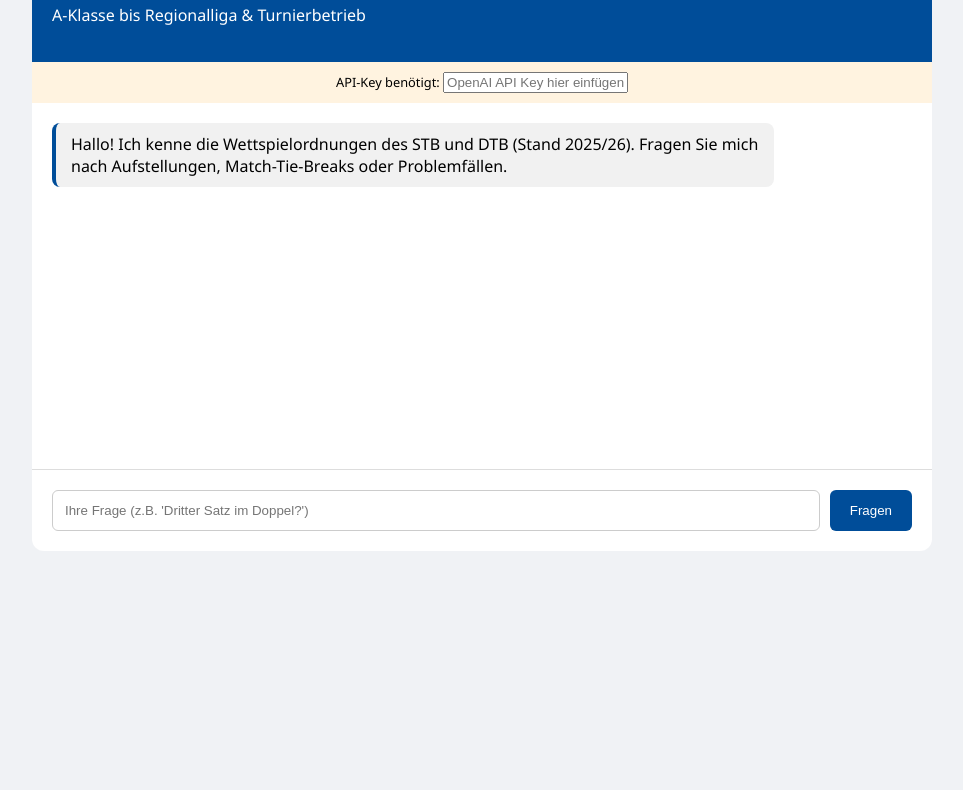
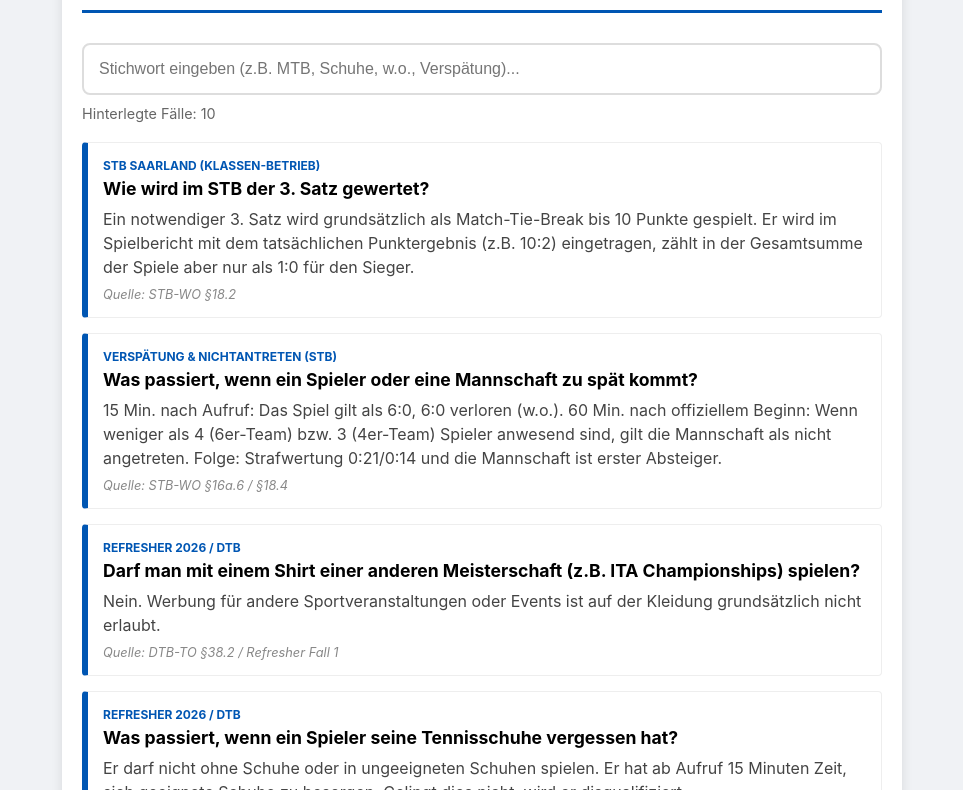
Before and after one commit to frauvau667/test2, a plain HTML site: page index.html in a window 1280 px wide. Shown: the part 109-899 px from the top of the page, without its empty margins (158-1121 px from the left). Before the commit the page ends 800 px from the top, so only its background shows below. Drawn offline with Linux system fonts and the light colour scheme.

Commit message:
Update index.html

```diff
--- a/index.html
+++ b/index.html
@@ -2,98 +2,150 @@
 <html lang="de">
 <head>
     <meta charset="UTF-8">
-    <title>KI Tennis-Experte Saarland</title>
+    <meta name="viewport" content="width=device-width, initial-scale=1.0">
+    <title>Tennis-Regel-Check Saarland & Regionalliga</title>
     <style>
-        body { font-family: 'Segoe UI', Tahoma, Geneva, Verdana, sans-serif; background: #f0f2f5; margin: 0; padding: 20px; }
-        .chat-container { max-width: 900px; margin: auto; background: white; border-radius: 12px; shadow: 0 4px 15px rgba(0,0,0,0.1); display: flex; flex-direction: column; height: 80vh; }
-        .header { background: #004d99; color: white; padding: 20px; border-top-left-radius: 12px; border-top-right-radius: 12px; }
-        #chat-window { flex-grow: 1; padding: 20px; overflow-y: auto; border-bottom: 1px solid #ddd; }
-        .message { margin-bottom: 15px; padding: 10px 15px; border-radius: 8px; max-width: 80%; }
-        .user { background: #e1f5fe; align-self: flex-end; margin-left: auto; }
-        .ai { background: #f1f1f1; align-self: flex-start; border-left: 4px solid #004d99; }
-        .input-area { padding: 20px; display: flex; gap: 10px; }
-        input[type="text"] { flex-grow: 1; padding: 12px; border: 1px solid #ccc; border-radius: 6px; }
-        button { padding: 10px 20px; background: #004d99; color: white; border: none; border-radius: 6px; cursor: pointer; }
-        .key-area { font-size: 0.8em; padding: 10px; background: #fff3e0; text-align: center; }
+        :root { --stb-blue: #0056b3; --stb-yellow: #ffcc00; }
+        body { font-family: -apple-system, BlinkMacSystemFont, "Segoe UI", Roboto, sans-serif; background: #f0f2f5; margin: 0; padding: 20px; color: #333; }
+        .container { max-width: 800px; margin: auto; background: white; padding: 20px; border-radius: 12px; box-shadow: 0 4px 12px rgba(0,0,0,0.1); }
+        .header { text-align: center; border-bottom: 3px solid var(--stb-blue); margin-bottom: 20px; padding-bottom: 10px; }
+        .search-container { position: sticky; top: 10px; background: white; padding: 10px 0; z-index: 100; }
+        input[type="text"] { width: 100%; padding: 15px; border: 2px solid #ddd; border-radius: 8px; font-size: 16px; box-sizing: border-box; outline: none; }
+        input[type="text"]:focus { border-color: var(--stb-blue); }
+        .result-count { font-size: 0.9em; color: #666; margin: 10px 0; }
+        .rule-card { background: #fff; border: 1px solid #eee; border-left: 6px solid var(--stb-blue); padding: 15px; margin-bottom: 15px; border-radius: 4px; display: block; }
+        .category { font-size: 0.75em; font-weight: bold; text-transform: uppercase; color: var(--stb-blue); margin-bottom: 5px; }
+        .question { font-weight: bold; font-size: 1.1em; margin-bottom: 8px; color: #000; }
+        .answer { line-height: 1.5; color: #444; }
+        .source { font-size: 0.8em; color: #888; margin-top: 8px; font-style: italic; }
+        .highlight { background: var(--stb-yellow); padding: 2px; }
+        footer { text-align: center; font-size: 0.8em; color: #999; margin-top: 30px; }
     </style>
 </head>
 <body>
 
-<div class="chat-container">
+<div class="container">
     <div class="header">
-        <h2>🎾 KI-Regel-Experte (STB / DTB)</h2>
-        <p>A-Klasse bis Regionalliga & Turnierbetrieb</p>
+        <h1 style="margin:0; color: var(--stb-blue);">🎾 Tennis-Regel-Check</h1>
+        <p style="margin:5px 0;">Saarland (STB) & Regionalliga (DTB)</p>
     </div>
 
-    <div class="key-area">
-        API-Key benötigt: <input type="password" id="apiKey" placeholder="OpenAI API Key hier einfügen">
+    <div class="search-container">
+        <input type="text" id="searchInput" placeholder="Stichwort eingeben (z.B. MTB, Schuhe, w.o., Verspätung)..." onkeyup="performSearch()">
+        <div id="count" class="result-count">Hinterlegte Fälle: <span id="totalNum"></span></div>
     </div>
 
-    <div id="chat-window">
-        <div class="message ai">Hallo! Ich kenne die Wettspielordnungen des STB und DTB (Stand 2025/26). Fragen Sie mich nach Aufstellungen, Match-Tie-Breaks oder Problemfällen.</div>
-    </div>
-
-    <div class="input-area">
-        <input type="text" id="userInput" placeholder="Ihre Frage (z.B. 'Dritter Satz im Doppel?')">
-        <button onclick="askAI()">Fragen</button>
+    <div id="results">
+        <!-- Hier erscheinen die Suchergebnisse -->
     </div>
 </div>
 
+<footer>
+    Datenstand: April 2025/2026. Basierend auf STB-WO, DTB-TO und Refresher-Dokumenten.
+</footer>
+
 <script>
-    // Zusammengefasstes Wissen aus Ihren Quellen als Kontext für die KI
-    const TENNIS_KNOWLEDGE = `
-    KONTEX-WISSEN FÜR DIE KI:
-    - STB (Saarland): 3. Satz ist IMMER Match-Tie-Break (10 Punkte) [1].
-    - STB Wertung: Einzel 2 Punkte, Doppel 3 Punkte. Gesamt max 21 (6er) oder 14 (4er) [1].
-    - Verspätung STB: 15 Min nach Aufruf = 6:0, 6:0 Wertung [2]. 60 Min nach offizieller Zeit = Mannschaft nicht angetreten.
-    - Regionalliga: Spielt nach DTB-WSpO [3].
-    - DTB-TO §38.2: Werbung für andere Sport-Events auf Kleidung verboten [4, 5].
-    - Kleidung: Bei falschem Schuhwerk (z.B. keine Sandplatzschuhe) 15 Min Zeit zum Wechseln, sonst Disqualifikation [6, 7].
-    - Lucky Loser: Auch Spieler, die nach einer Rast in Runde 1 krank werden, können durch LL ersetzt werden [5, 8].
-    - Schiedsrichter: Spieler entscheidet auf seiner Seite. Bei Ballabdruck-Streit auf Sand entscheidet der OSR endgültig [9, 10].
-    - Behinderung: Absichtliches Sprechen während des Schlags ist Punktverlust [11, 12].
-    - Aufstellung: Reihenfolge nach LK/Rangliste zwingend. Falsche Position = 0:6, 0:6 für dieses und alle folgenden Spiele [13, 14].
-    `;
+    // Integrierte Wissensdatenbank aus den Quellen
+    const database = [
+        {
+            cat: "STB Saarland (Klassen-Betrieb)",
+            q: "Wie wird im STB der 3. Satz gewertet?",
+            a: "Ein notwendiger 3. Satz wird grundsätzlich als Match-Tie-Break bis 10 Punkte gespielt. Er wird im Spielbericht mit dem tatsächlichen Punktergebnis (z.B. 10:2) eingetragen, zählt in der Gesamtsumme der Spiele aber nur als 1:0 für den Sieger.",
+            src: "STB-WO §18.2",
+            tags: "dritter satz match tie break mtb wertung punkte"
+        },
+        {
+            cat: "Verspätung & Nichtantreten (STB)",
+            q: "Was passiert, wenn ein Spieler oder eine Mannschaft zu spät kommt?",
+            a: "15 Min. nach Aufruf: Das Spiel gilt als 6:0, 6:0 verloren (w.o.). 60 Min. nach offiziellem Beginn: Wenn weniger als 4 (6er-Team) bzw. 3 (4er-Team) Spieler anwesend sind, gilt die Mannschaft als nicht angetreten. Folge: Strafwertung 0:21/0:14 und die Mannschaft ist erster Absteiger.",
+            src: "STB-WO §16a.6 / §18.4",
+            tags: "verspätung zeit nichtantreten strafe abstieg"
+        },
+        {
+            cat: "Refresher 2026 / DTB",
+            q: "Darf man mit einem Shirt einer anderen Meisterschaft (z.B. ITA Championships) spielen?",
+            a: "Nein. Werbung für andere Sportveranstaltungen oder Events ist auf der Kleidung grundsätzlich nicht erlaubt.",
+            src: "DTB-TO §38.2 / Refresher Fall 1",
+            tags: "kleidung werbung shirt trikot erlaubt"
+        },
+        {
+            cat: "Refresher 2026 / DTB",
+            q: "Was passiert, wenn ein Spieler seine Tennisschuhe vergessen hat?",
+            a: "Er darf nicht ohne Schuhe oder in ungeeigneten Schuhen spielen. Er hat ab Aufruf 15 Minuten Zeit, sich geeignete Schuhe zu besorgen. Gelingt dies nicht, wird er disqualifiziert.",
+            src: "DTB-TO §38.1 / Refresher Fall 7",
+            tags: "schuhe kleidung vergessen socken sandplatz"
+        },
+        {
+            cat: "STB Saarland (Mannschaften)",
+            q: "Muss man einen Ausweis dabei haben?",
+            a: "Ja. Jeder Spieler muss einen amtlichen Lichtbildausweis (Personalausweis, Führerschein) mitführen. Mannschaftsführer sind verpflichtet, auf Verlangen des Oberschiedsrichters die Identität der Spieler nachzuweisen.",
+            src: "STB-WO §16.1",
+            tags: "ausweis identität legitimieren personalsusweis kontrolle"
+        },
+        {
+            cat: "Regionalliga / DTB",
+            q: "Wann wird im Doppel die 'No-Ad'-Regel angewendet?",
+            a: "In den Bundesligen der Damen wird im Doppel die 'No-Ad'-Regel (Entscheidungspunkt bei Einstand) angewendet. In den meisten anderen Klassen (außer explizit ausgeschrieben) gilt die normale Vorteils-Regel.",
+            src: "DTB-WSpO §55.9",
+            tags: "no-ad doppel einstand vorteil regionalliga"
+        },
+        {
+            cat: "STB Saarland (Wertung)",
+            q: "Wie viele Punkte gibt es für Einzel und Doppel im Saarland?",
+            a: "Sieg im Einzel: 2 Matchpunkte. Sieg im Doppel: 3 Matchpunkte. Gesamtsumme bei 6er-Teams: 21 Punkte. Bei 4er-Teams: 14 Punkte.",
+            src: "STB-WO §18.1",
+            tags: "punkte wertung einzel doppel tabelle"
+        },
+        {
+            cat: "Refresher 2026 / Lucky Loser",
+            q: "Darf ein Spieler als Lucky Loser einrücken, wenn er in Runde 1 eine Rast hatte?",
+            a: "Ja. Wenn ein gesetzter Spieler in der 1. Runde eine Rast hat und vor seinem ersten Spiel in der 2. Runde ausfällt, kann ein Lucky Loser eingesetzt werden.",
+            src: "DTB-TO §33.2.b / Refresher Fall 2",
+            tags: "lucky loser rast krankheit nachrücken"
+        },
+        {
+            cat: "STB Saarland (Turniere)",
+            q: "Welche Bälle sind bei STB-Turnieren vorgeschrieben?",
+            a: "Für LK-Turniere im STB ist zwingend die Marke 'Dunlop Fort Tournament' zu verwenden. Bei Jugendlichen gelten entsprechende Methodik-Bälle (z.B. Stage 2).",
+            src: "STB-Bestimmungen LK-Turniere Pkt. 3",
+            tags: "bälle marke dunlop fort tournament lk-turnier"
+        },
+        {
+            cat: "DTB / ITF Regeln",
+            q: "Was passiert, wenn ein Spieler während des Schlags laut ruft (z.B. 'Oh nein!')?",
+            a: "Wird der Gegner dadurch behindert, ist bei unabsichtlicher Behinderung der Punkt zu wiederholen. Bei absichtlicher Behinderung verliert der Spieler den Punkt.",
+            src: "ITF-Regel 26 / Refresher Fall 4",
+            tags: "behinderung rufen sprechen lärm"
+        }
+    ];
 
-    async function askAI() {
-        const apiKey = document.getElementById('apiKey').value;
-        const input = document.getElementById('userInput').value;
-        if (!apiKey) { alert("Bitte erst den API-Key eingeben!"); return; }
+    function performSearch() {
+        const input = document.getElementById('searchInput').value.toLowerCase();
+        const resultsDiv = document.getElementById('results');
+        resultsDiv.innerHTML = '';
 
-        appendMessage('user', input);
-        document.getElementById('userInput').value = '';
+        const filtered = database.filter(item =>
+            item.q.toLowerCase().includes(input) ||
+            item.a.toLowerCase().includes(input) ||
+            item.tags.toLowerCase().includes(input)
+        );
 
-        try {
-            const response = await fetch('https://api.openai.com/1/v1/chat/completions', {
-                method: 'POST',
-                headers: {
-                    'Content-Type': 'application/json',
-                    'Authorization': 'Bearer ' + apiKey
-                },
-                body: JSON.stringify({
-                    model: "gpt-3.5-turbo",
-                    messages: [
-                        { role: "system", content: "Du bist ein Experte für Tennis-Regeln im Saarland (STB) und überregional (DTB). Nutze folgendes Wissen: " + TENNIS_KNOWLEDGE },
-                        { role: "user", content: input }
-                    ]
-                })
-            });
-            const data = await response.json();
-            const aiReply = data.choices.message.content;
-            appendMessage('ai', aiReply);
-        } catch (e) {
-            appendMessage('ai', "Fehler: Verbindung zur KI fehlgeschlagen. Prüfe den Key.");
-        }
+        document.getElementById('totalNum').innerText = filtered.length;
+
+        filtered.forEach(item => {
+            resultsDiv.innerHTML += `
+                <div class="rule-card">
+                    <div class="category">${item.cat}</div>
+                    <div class="question">${item.q}</div>
+                    <div class="answer">${item.a}</div>
+                    <div class="source">Quelle: ${item.src}</div>
+                </div>
+            `;
+        });
     }
 
-    function appendMessage(sender, text) {
-        const win = document.getElementById('chat-window');
-        const div = document.createElement('div');
-        div.className = 'message ' + sender;
-        div.innerText = text;
-        win.appendChild(div);
-        win.scrollTop = win.scrollHeight;
-    }
+    // Initial alle anzeigen
+    performSearch();
 </script>
 </body>
 </html>
```
